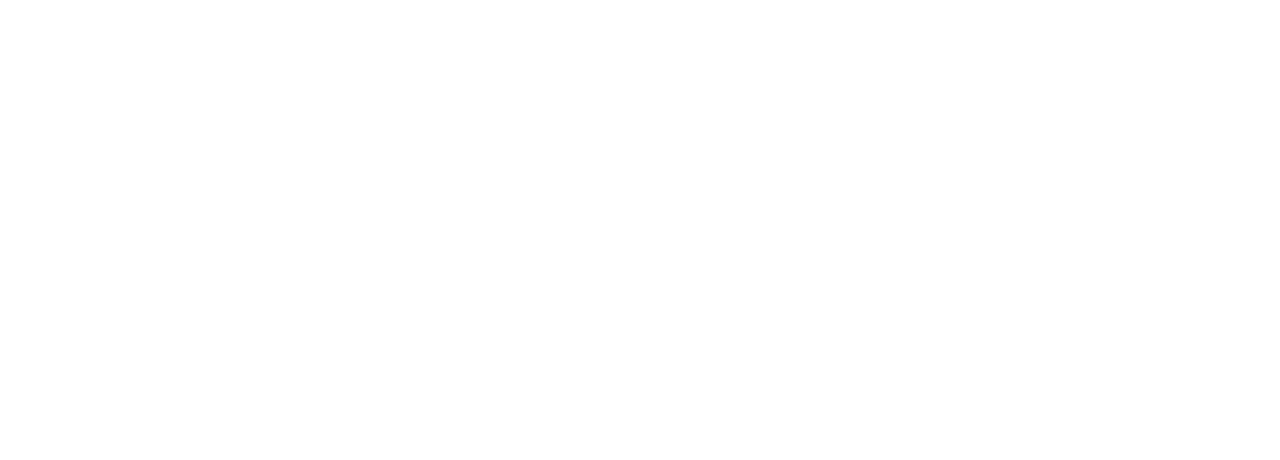
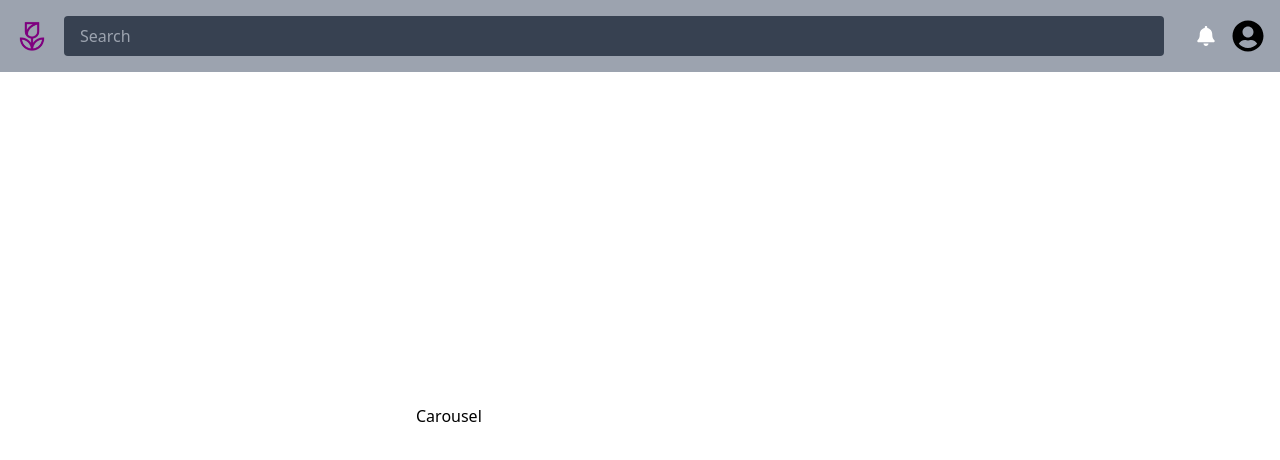
Before and after one commit to dhirajkaushik321/authoring-client, a React (Create React App) app: page /home in a window 1280 px wide. Before the commit this address had no page. Shown: the top 460 px of the page. Built offline with nearby package versions, Linux system fonts and the light colour scheme.

Commit message:
carasoul part 1

```diff
--- a/src/App.tsx
+++ b/src/App.tsx
@@ -7,6 +7,7 @@
 import SignupPage from './pages/signup/signup.page';
 import LoginPage from './pages/login/login.page';
 import NavbarApp from './pages/navbar/navbar.page';
+import HomePage from './pages/home/home.page';
 
 function App() {
   return (
@@ -17,6 +18,7 @@
             <Route path="/" element={<LoginPage/>} />
             <Route path="/signup" element={<SignupPage/>} />
             <Route path="/nav" element={<NavbarApp/>}/>
+            <Route path="/home" element={<HomePage/>}/>
         </Routes>
       </BrowserRouter>
     </div>
--- a/src/components/Navbar.tsx
+++ b/src/components/Navbar.tsx
@@ -59,7 +59,7 @@
         />
       </div> */}
 
-<div className="flex-1 mx-4">
+      <div className="flex-1 mx-4">
         <input
           type="text"
           placeholder="Search"
--- /dev/null
+++ b/src/pages/home/home.page.tsx
@@ -0,0 +1,13 @@
+import Login from "../../components/Navbar";
+import Header from "../../components/Carousel";
+import Navbar from "../../components/Navbar";
+import Carousel from "../../components/Carousel";
+
+export default function HomePage(){
+    return(
+        <>
+            <Navbar/>
+            <Carousel />
+        </>
+    )
+}
```
